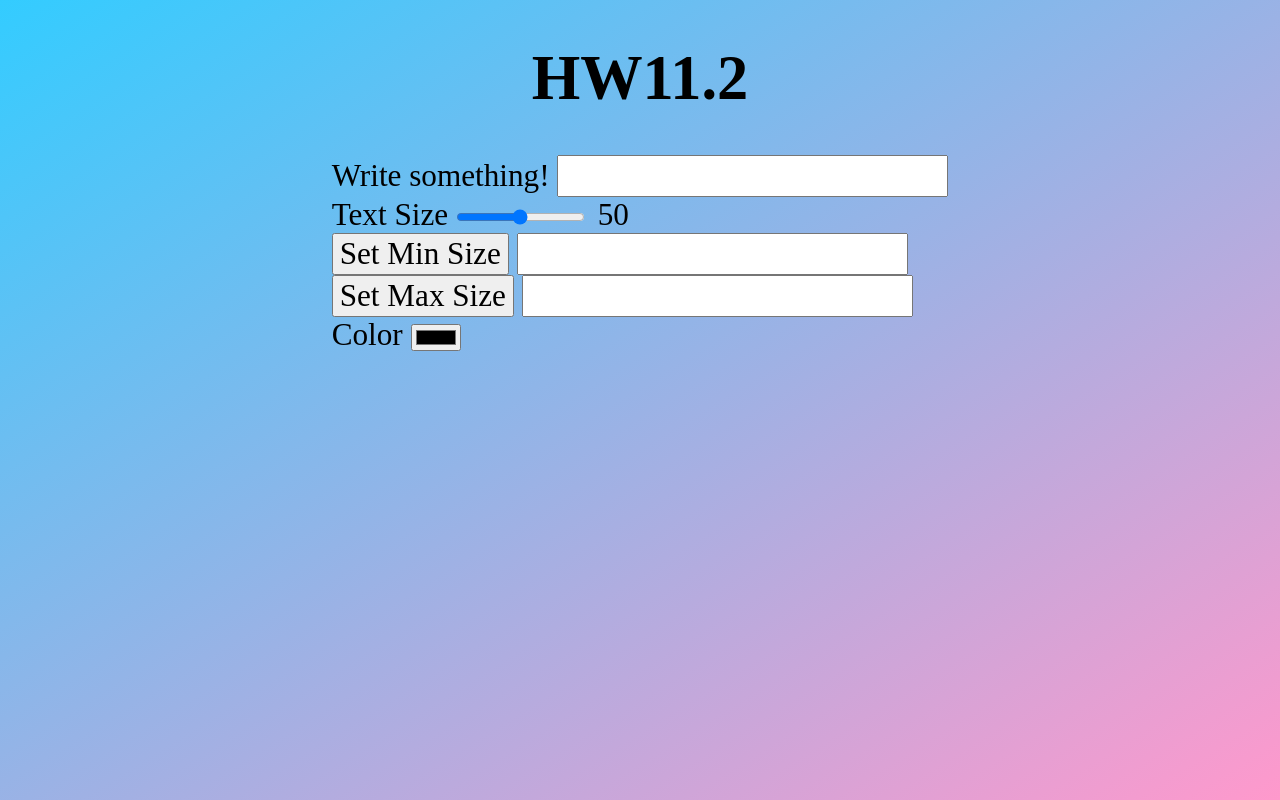
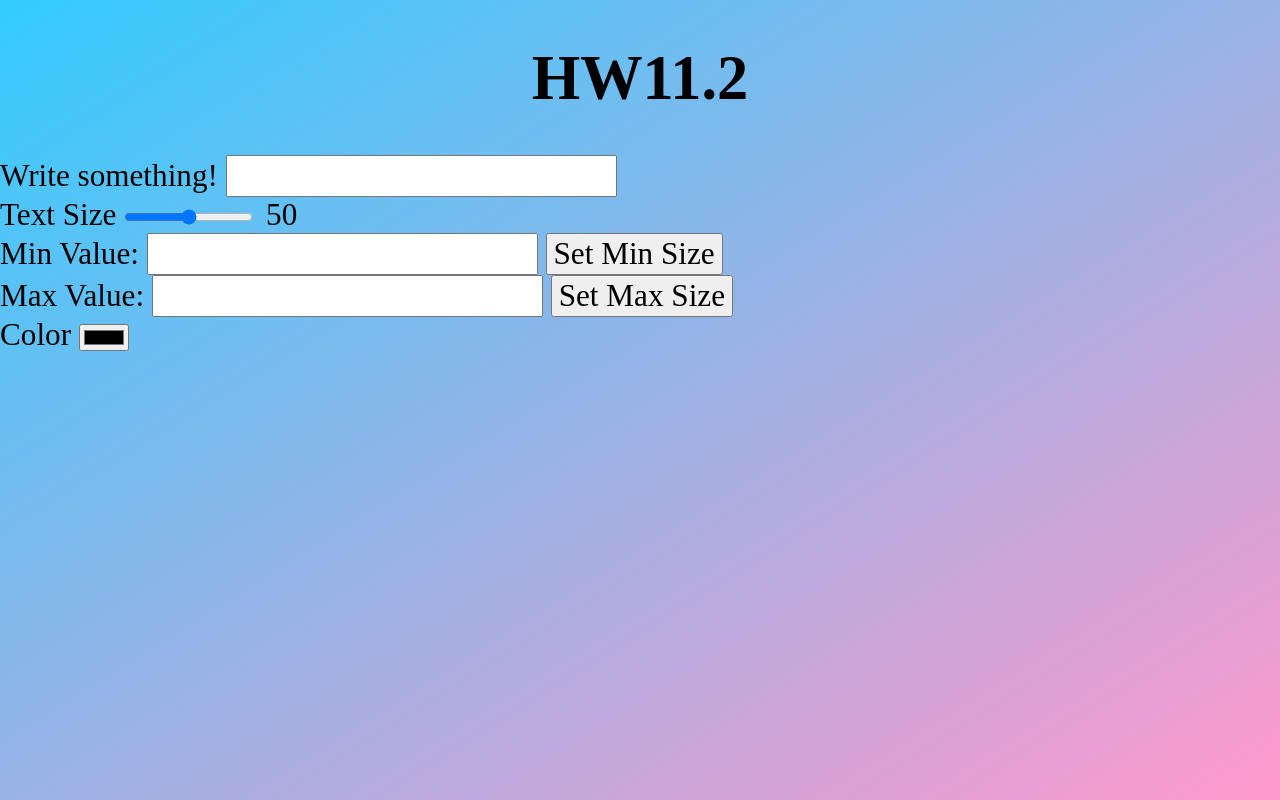
Before and after one commit to NShelton14/HW11.2, a website: page index.html in a window 1280 px wide. Drawn offline with nearby package versions, Linux system fonts and the light colour scheme.

Commit message:
Buttons still do not work. Made this too complex.

```diff
--- a/index.html
+++ b/index.html
@@ -15,8 +15,7 @@
   </head>
   <body>
     <h1>HW11.2</h1>
-    <form class="flex flex--justify-content">
-      <div class="flex--flex-direction">
+    <div class="flex flex--flex-direction">
       <div>
         <label for="text">Write something!</label>
         <input type="text" id="text" />
@@ -26,24 +25,23 @@
         <input type="range" name="size" id="size" min="0" max="100" />
         <p id="textsize">50</p>
       </div>
-        <div>
+      <form>
+        <label for="min">Min Value:</label>
+        <input type="number" id="min" />
         <button type="submit">Set Min Size</button>
-          <input type="number" id="min" />
-          <label for="min"></label>
-        </div>
+      </form>
 
-        <div>
+      <form>
+        <label for="max">Max Value:</label>
+        <input type="number" id="max" />
         <button type="submit">Set Max Size</button>
-          <input type="number" id="max" />
-          <label for="max"></label>
-        </div>
+      </form>
       <div>
         <label for="color">Color</label>
         <input type="color" name="color" id="color" />
         <p id="textcolor"></p>
       </div>
     </div>
-    </form>
     <div class="flex flex--justify-content" id="para"></div>
 
     <script src="./scripts.js" type="module"></script>
--- a/scripts.js
+++ b/scripts.js
@@ -1,11 +1,16 @@
 const textsize = document.getElementById('textsize');
 const textcolor = document.getElementById('textcolor');
 const p = document.createElement('p');
+const min = document.getElementById('min');
+const max = document.getElementById('max');
+const size = document.getElementById('size');
 
 document.getElementById('para').appendChild(p);
 
 p.setAttribute('id', 'textout');
 const textout = document.getElementById('textout');
+
+console.log(min, max);
 
 document
   .querySelector('input[type="range"]')
@@ -26,3 +31,12 @@ document
   .addEventListener('input', event => {
     textout.innerText = event.target.value;
   });
+
+min.addEventListener('submit', event => {
+  event.preventDefault();
+});
+
+max.addEventListener('submit', event => {
+  event.preventDefault();
+  size.max = event.target.elements[0].value;
+});
```
Lines whose indentation alone changed are shown as unchanged.
